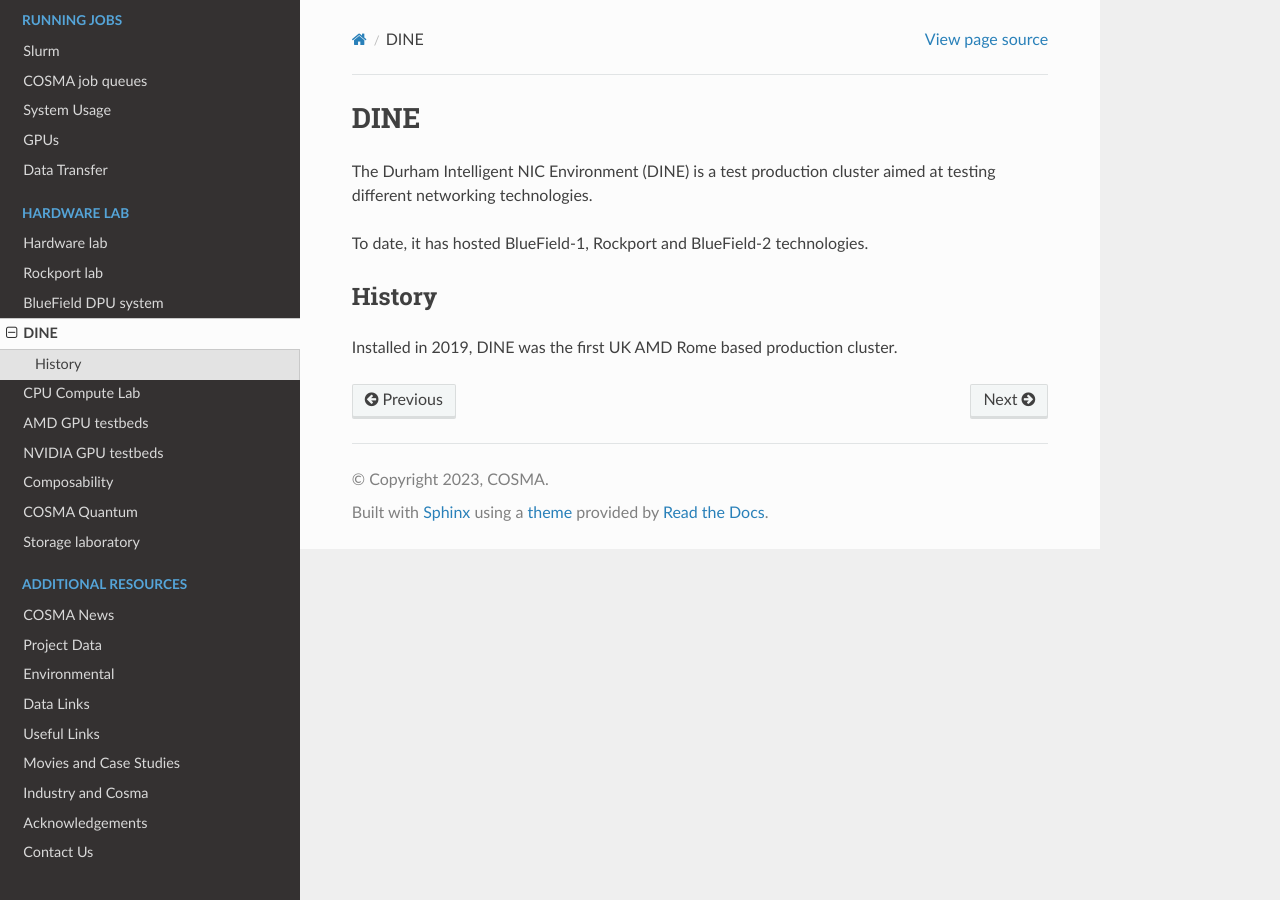
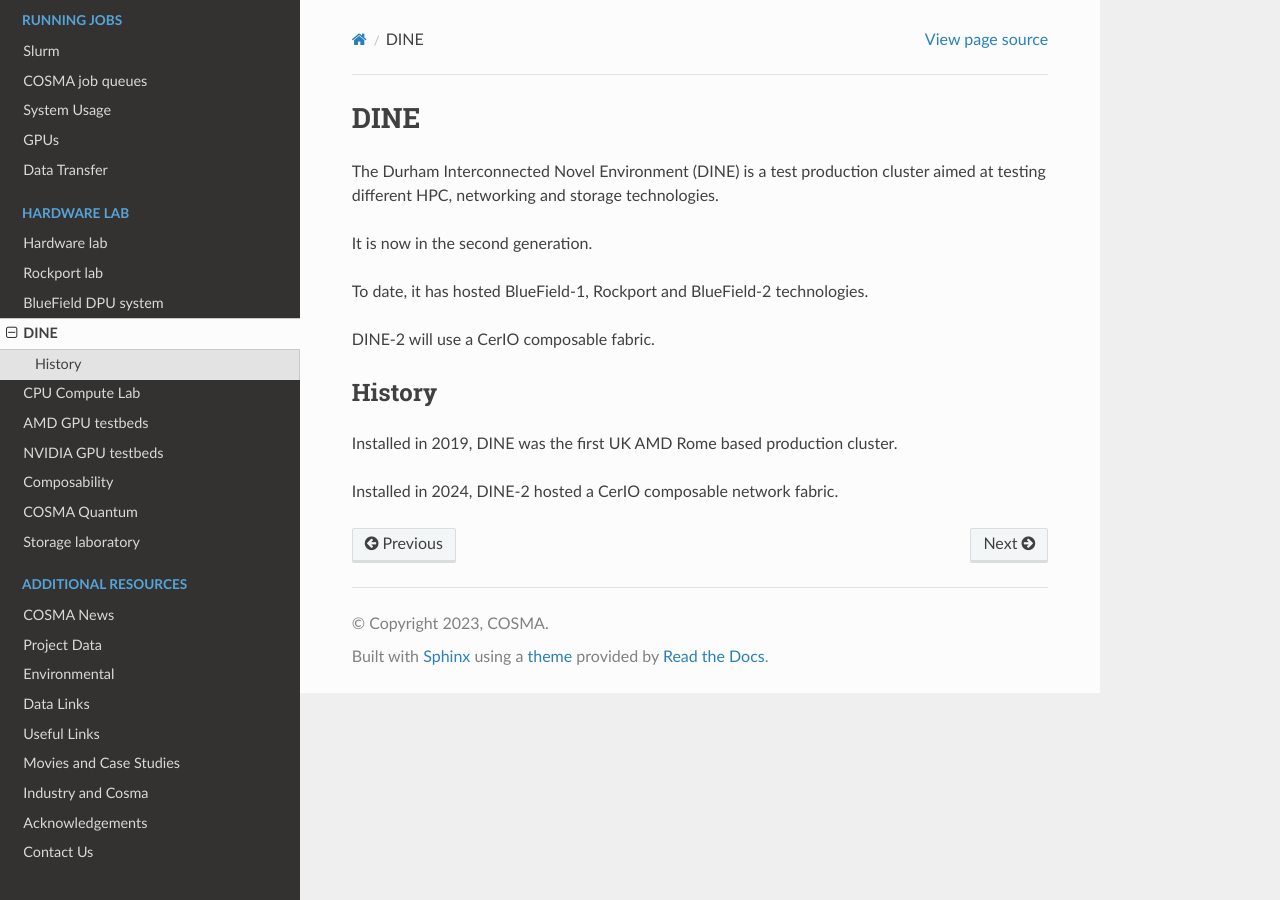
Before and after one commit to agb32/cosmadoc, a Sphinx documentation site: the page built from docs/source/dine.md, in a window 1280 px wide. Built offline with Sphinx 7.4.7 and the Read the Docs theme 2.0.0, drawn with Linux system fonts in a browser that asks for light colours.

Commit message:
updated dine

```diff
--- a/docs/source/dine.md
+++ b/docs/source/dine.md
@@ -1,9 +1,15 @@
 # DINE
 
-The Durham Intelligent NIC Environment (DINE) is a test production cluster aimed at testing different networking technologies.
+The Durham Interconnected Novel Environment (DINE) is a test production cluster aimed at testing different HPC, networking and storage technologies.
+
+It is now in the second generation.
 
 To date, it has hosted BlueField-1, Rockport and BlueField-2 technologies.
+
+DINE-2 will use a CerIO composable fabric.
 
 ## History
 
 Installed in 2019, DINE was the first UK AMD Rome based production cluster.
+
+Installed in 2024, DINE-2 hosted a CerIO composable network fabric.
```
Also changed, not shown: docs/source/facilities.md (+9 -3 lines).
